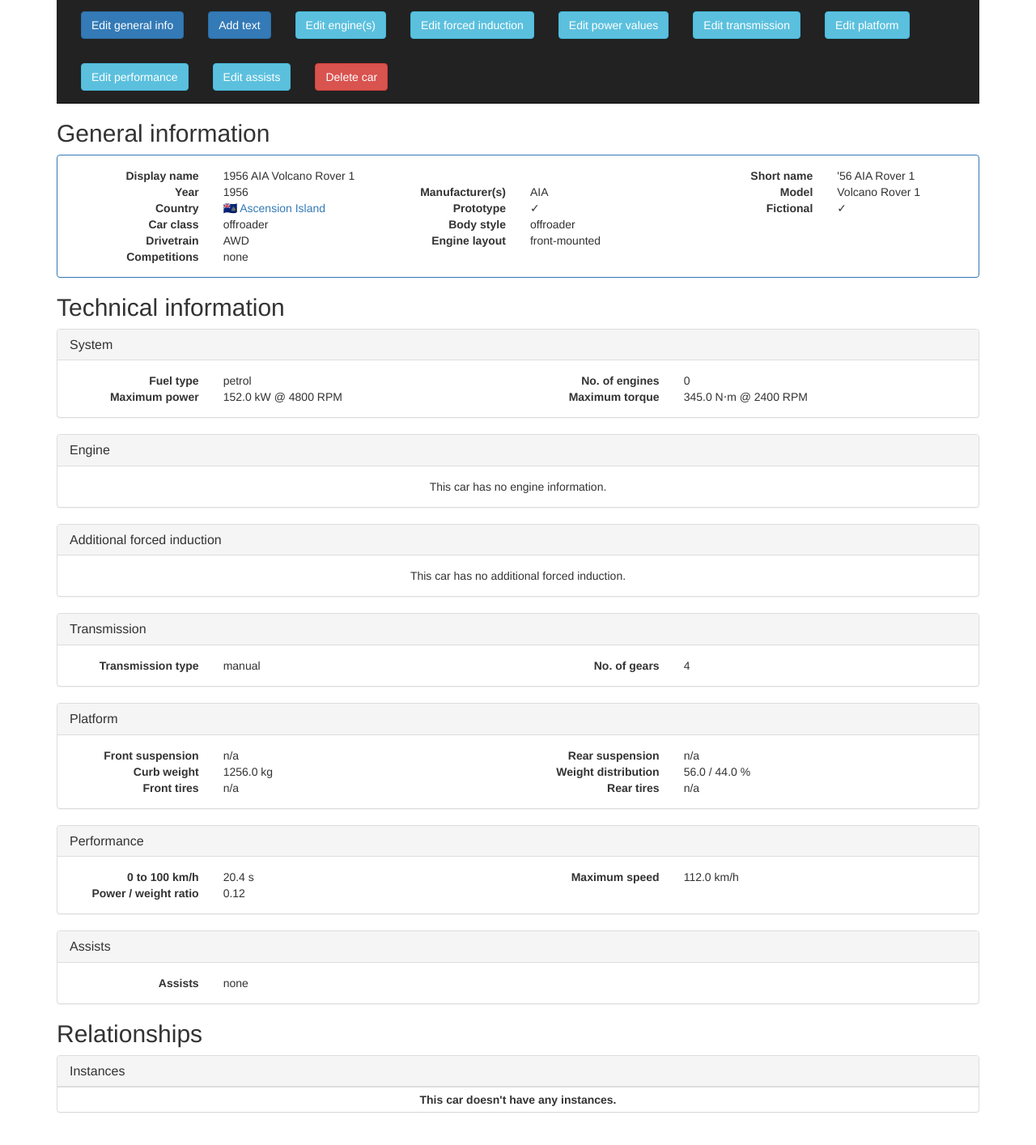
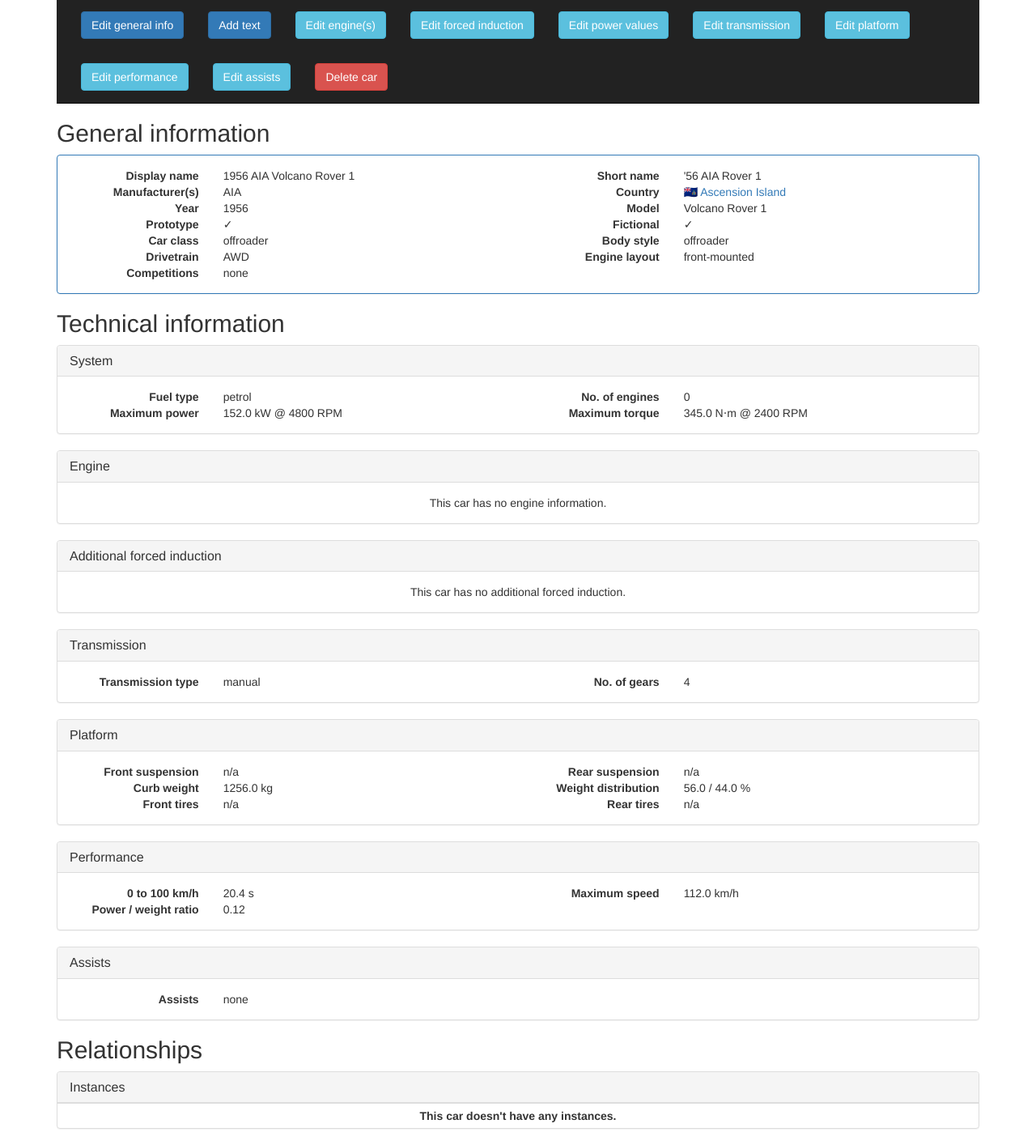
Before and after one commit to PanVidla/car-database-v2, a Flask app: page /cars/detail/1 in a window 1280 px wide. Shown: the part 263-1677 px from the top of the page at 81% size. Before the commit the page ends 1637 px from the top, so only its background shows below. Run offline with Flask 3, Linux system fonts and the light colour scheme; a user stored in the database is signed in; some libraries are stand-ins or nearby versions.

Commit message:
Forced data in the Car detail view into two columns. Removed unnecessary columns from the Car overview.

```diff
--- a/general/templates/_cars_row.html
+++ b/general/templates/_cars_row.html
@@ -1,10 +1,8 @@
 <tr>
     <td class="col-sm-1">{{ car.id }}</td>
     <td class="col-sm-1">{{ car.year }}</td>
-    <td class="col-sm-2">{{ car.manufacturers_display }}</td>
-    <td class="col-sm-3"><a href="{{ url_for('detail_car', id=car.id) }}">{{ car.model }}</a></td>
+    <td class="col-sm-3">{{ car.manufacturers_display }}</td>
+    <td class="col-sm-4"><a href="{{ url_for('detail_car', id=car.id) }}">{{ car.model }}</a></td>
     <td class="col-sm-2">{% if car.get_country() != "n/a" %}<a href="{{ url_for('detail_country', id=car.country.id) }}">{{ car.get_country() }}</a>{% else %}{{ car.get_country() }}{% endif %}</td>
     <td class="col-sm-1 text-center">{{ car.no_of_instances }}</td>
-    <td class="col-sm-1 text-center">{{ car.body_style.name }}</td>
-    <td class="col-sm-1 text-center {% if car.is_fictional == True %}true-neutral{% else %}false-neutral{% endif %}">{{ car.get_is_fictional() }}</td>
 </tr>
--- a/general/templates/_cars_top.html
+++ b/general/templates/_cars_top.html
@@ -5,6 +5,4 @@
     <td class="col-sm-3"><strong>Model</strong></td>
     <td class="col-sm-2"><strong>Country</strong></td>
     <td class="col-sm-1 text-center"><strong>No. of instances</strong></td>
-    <td class="col-sm-1 text-center"><strong>Body style</strong></td>
-    <td class="col-sm-1 text-center"><strong>Fictional</strong></td>
 </tr>
--- a/general/templates/cars_detail.html
+++ b/general/templates/cars_detail.html
@@ -36,37 +36,39 @@
             <div class="panel-body">
               <div class="row">
                   <div class="col-sm-2 text-right"><b>Display name</b></div>
-                  <div class="col-sm-6">{{ car.name_display }}</div>
+                  <div class="col-sm-4">{{ car.name_display }}</div>
                   <div class="col-sm-2 text-right"><b>Short name</b></div>
-                  <div class="col-sm-2">{{ car.get_name_short() }}</div>
+                  <div class="col-sm-4">{{ car.get_name_short() }}</div>
+              </div>
+              <div class="row">
+                  <div class="col-sm-2 text-right"><b>Manufacturer(s)</b></div>
+                  <div class="col-sm-4">{{ car.manufacturers_display }}</div>
+                  <div class="col-sm-2 text-right"><b>Country</b></div>
+                  <div class="col-sm-4"><a href="{{ url_for('detail_country', id=car.country.id) }}">{{ car.get_country() }}</a></div>
               </div>
               <div class="row">
                   <div class="col-sm-2 text-right"><b>Year</b></div>
-                  <div class="col-sm-2">{{ car.get_year() }}</div>
-                  <div class="col-sm-2 text-right"><b>Manufacturer(s)</b></div>
-                  <div class="col-sm-2">{{ car.manufacturers_display }}</div>
+                  <div class="col-sm-4">{{ car.get_year() }}</div>
                   <div class="col-sm-2 text-right"><b>Model</b></div>
-                  <div class="col-sm-2">{{ car.model }}</div>
+                  <div class="col-sm-4">{{ car.model }}</div>
               </div>
               <div class="row">
-                  <div class="col-sm-2 text-right"><b>Country</b></div>
-                  <div class="col-sm-2"><a href="{{ url_for('detail_country', id=car.country.id) }}">{{ car.get_country() }}</a></div>
                   <div class="col-sm-2 text-right"><b>Prototype</b></div>
-                  <div class="col-sm-2">{{ car.get_is_prototype() }}</div>
+                  <div class="col-sm-4">{{ car.get_is_prototype() }}</div>
                   <div class="col-sm-2 text-right"><b>Fictional</b></div>
-                  <div class="col-sm-2">{{ car.get_is_fictional() }}</div>
+                  <div class="col-sm-4">{{ car.get_is_fictional() }}</div>
               </div>
               <div class="row">
                   <div class="col-sm-2 text-right"><b>Car class</b></div>
-                  <div class="col-sm-2">{{ car.get_car_class() }}</div>
+                  <div class="col-sm-4">{{ car.get_car_class() }}</div>
                   <div class="col-sm-2 text-right"><b>Body style</b></div>
-                  <div class="col-sm-6">{{ car.body_style.name }}</div>
+                  <div class="col-sm-4">{{ car.body_style.name }}</div>
               </div>
               <div class="row">
                   <div class="col-sm-2 text-right"><b>Drivetrain</b></div>
-                  <div class="col-sm-2">{{ car.get_drivetrain() }}</div>
+                  <div class="col-sm-4">{{ car.get_drivetrain() }}</div>
                   <div class="col-sm-2 text-right"><b>Engine layout</b></div>
-                  <div class="col-sm-6">{{ car.get_engine_layout() }}</div>
+                  <div class="col-sm-4">{{ car.get_engine_layout() }}</div>
               </div>
               <div class="row">
                   <div class="col-sm-2 text-right"><b>Competitions</b></div>
```
Also changed, not shown: README.md, cars.db.
